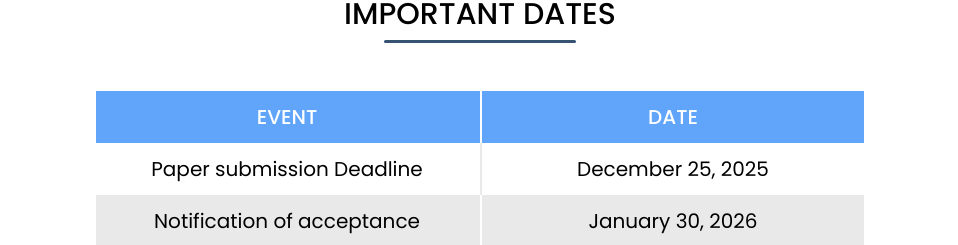
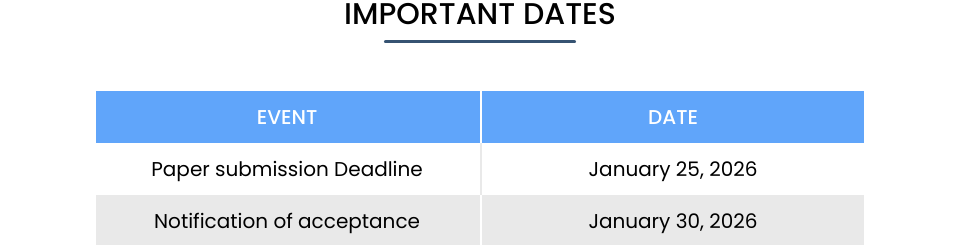
Before and after one commit to ncrtces-team/ncrtces-2026, a React (Vite) app: page / in a window 1280 px wide. Shown: the part 9127-9372 px from the top of the page, without its empty margins (160-1118 px from the left). Built offline with nearby package versions, Linux system fonts and the light colour scheme.

Commit message:
Update Schedule.jsx

```diff
--- a/pages/Schedule.jsx
+++ b/pages/Schedule.jsx
@@ -24,7 +24,7 @@ const cfp = () => {
               Paper submission Deadline
             </div>
             <div className="w-1 h-auto border-r-2 border-[#e9e9e9]"></div>
-            <div className="w-1/2 text-center py-3">December 25, 2025</div>
+            <div className="w-1/2 text-center py-3">January 25, 2026</div>
           </div>
           <div className="flex text-md md:text-xl bg-[#e9e9e9]">
             <div className="w-1/2 text-center py-3">
```
